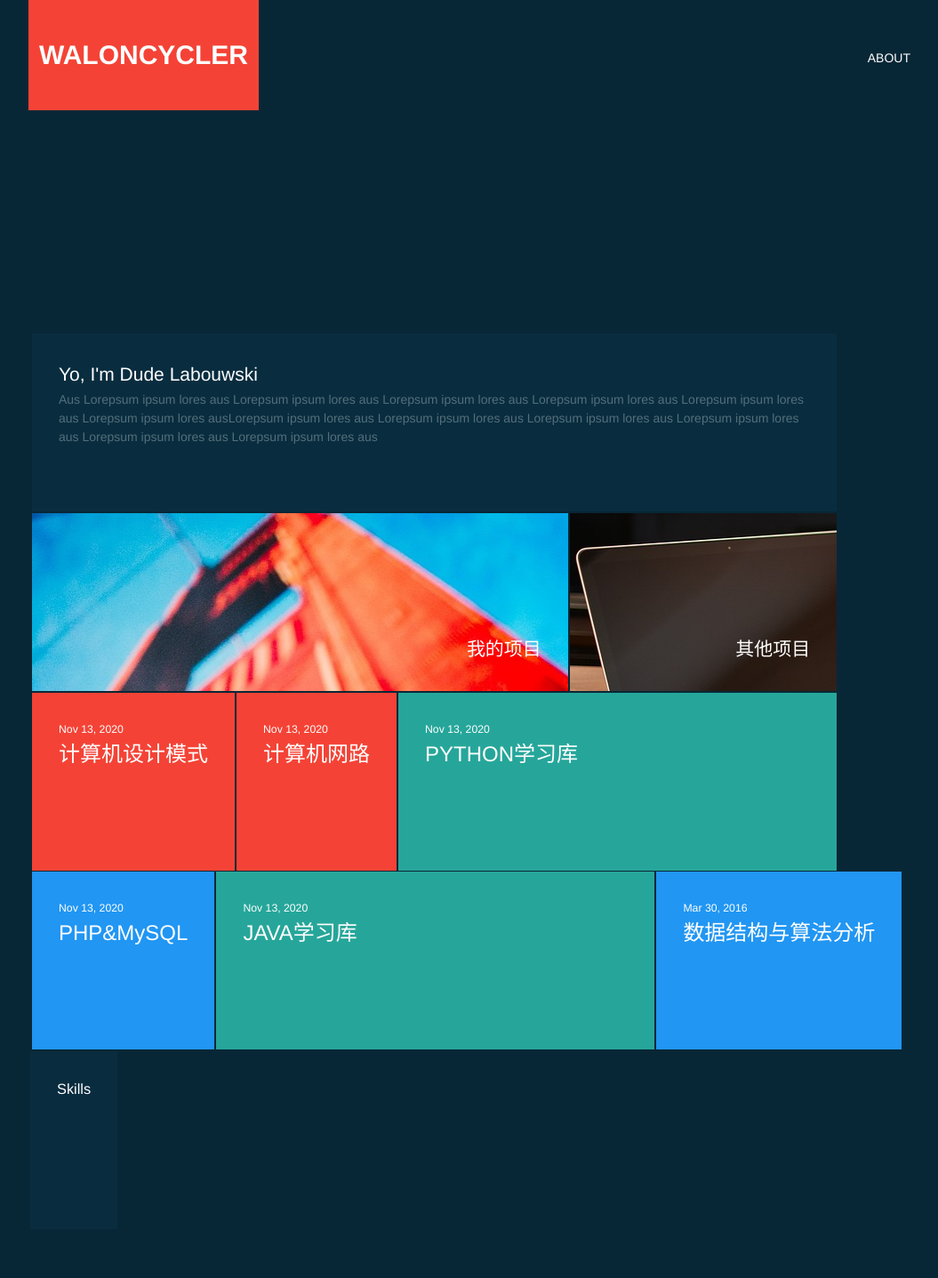
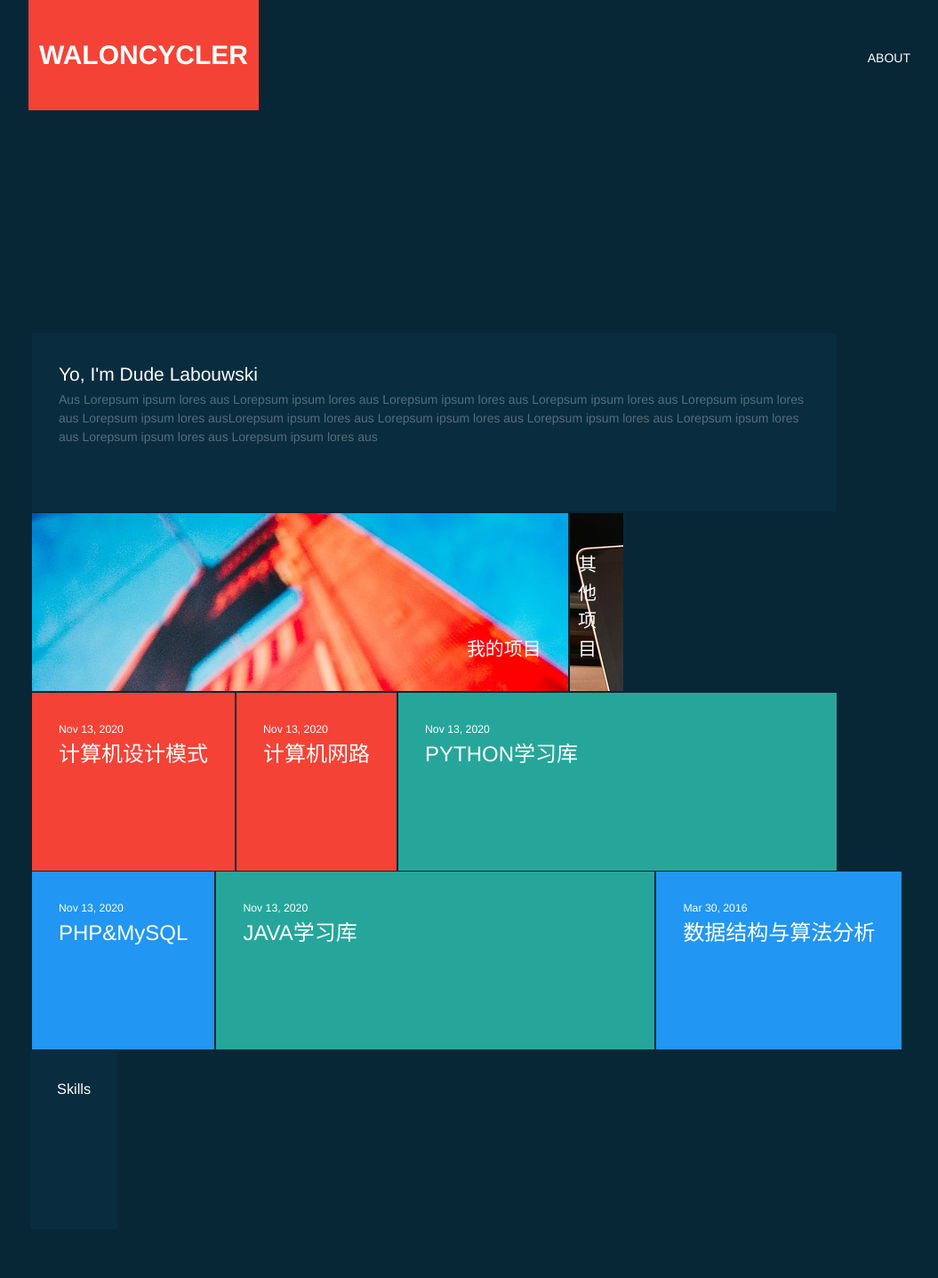
Before and after one commit to Waloncycler/WalonCycler, a Jekyll site: the page built from index.html, in a window 1280 px wide. Shown: the whole page at 89% size, without its empty margins (112-1167 px from the left). Built offline with Jekyll 4.4.1, drawn with Linux system fonts in a browser that asks for light colours.

Commit message:
Update _layout.scss

```diff
--- a/_sass/_layout.scss
+++ b/_sass/_layout.scss
@@ -145,11 +145,6 @@
     width:         calc(16.66666667% - (#{$spacing-unit} / 2));
 }
 
-.col-4 {
-    width: -webkit-calc(33.33333333% - (#{$spacing-unit} / 2));
-    width:         calc(33.33333333% - (#{$spacing-unit} / 2));
-}
-
 .col-5 {
     width: -webkit-calc(41.66666667% - (#{$spacing-unit} / 2));
     width:         calc(41.66666667% - (#{$spacing-unit} / 2));
@@ -188,7 +183,6 @@
 @include media-query($on-laptop) {
     .col-1,
     .col-2,
-    .col-4,
     .col-5,
     .col-6,
     .col-7,
```
